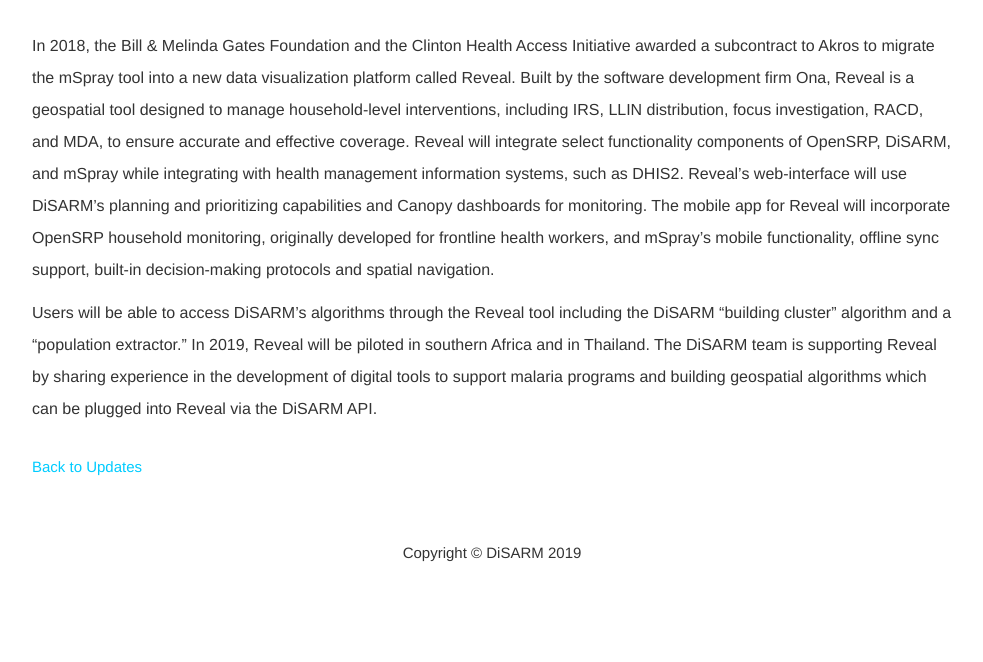
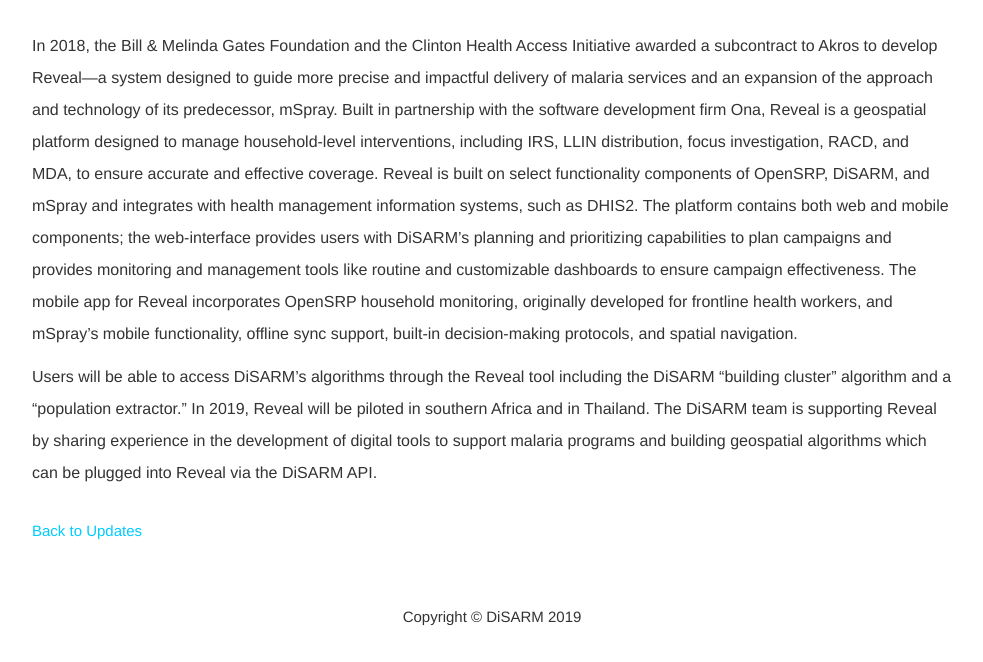
Before and after one commit to disarm-platform/disarm-website, a Jekyll site: the page built from _progress_updates/2018-08-20-Disarm-joins-reveal-consortium.md, in a window 1280 px wide and 1212 px high. Shown: the part 550-1212 px from the top of the window, without its empty margins (148-1131 px from the left). Built offline with Jekyll 4.4.1, drawn with Linux system fonts in a browser that asks for light colours; some web fonts are replaced.

Commit message:
Update 2018-08-20-Disarm-joins-reveal-consortium.md

```diff
--- a/_progress_updates/2018-08-20-Disarm-joins-reveal-consortium.md
+++ b/_progress_updates/2018-08-20-Disarm-joins-reveal-consortium.md
@@ -6,6 +6,6 @@
 image: seotqj7iiga6wjtpklby.png
 ---
 
-In 2018, the Bill & Melinda Gates Foundation and the Clinton Health Access Initiative awarded a subcontract to Akros to migrate the mSpray tool into a new data visualization platform called Reveal. Built by the software development firm Ona, Reveal is a geospatial tool designed to manage household-level interventions, including IRS, LLIN distribution, focus investigation, RACD, and MDA, to ensure accurate and effective coverage. Reveal will integrate select functionality components of OpenSRP, DiSARM, and mSpray while integrating with health management information systems, such as DHIS2. Reveal’s web-interface will use DiSARM’s planning and prioritizing capabilities and Canopy dashboards for monitoring. The mobile app for Reveal will incorporate OpenSRP household monitoring, originally developed for frontline health workers, and mSpray’s mobile functionality, offline sync support, built-in decision-making protocols and spatial navigation.
+In 2018, the Bill & Melinda Gates Foundation and the Clinton Health Access Initiative awarded a subcontract to Akros to develop Reveal—a system designed to guide more precise and impactful delivery of malaria services and an expansion of the approach and technology of its predecessor, mSpray. Built in partnership with the software development firm Ona, Reveal is a geospatial platform designed to manage household-level interventions, including IRS, LLIN distribution, focus investigation, RACD, and MDA, to ensure accurate and effective coverage. Reveal is built on select functionality components of OpenSRP, DiSARM, and mSpray and integrates with health management information systems, such as DHIS2. The platform contains both web and mobile components; the web-interface provides users with DiSARM’s planning and prioritizing capabilities to plan campaigns and provides monitoring and management tools like routine and customizable dashboards to ensure campaign effectiveness. The mobile app for Reveal incorporates OpenSRP household monitoring, originally developed for frontline health workers, and mSpray’s mobile functionality, offline sync support, built-in decision-making protocols, and spatial navigation.
 
 Users will be able to access DiSARM’s algorithms through the Reveal tool including the DiSARM “building cluster” algorithm and a “population extractor.” In 2019, Reveal will be piloted in southern Africa and in Thailand. The DiSARM team is supporting Reveal by sharing experience in the development of digital tools to support malaria programs and building geospatial algorithms which can be plugged into Reveal via the DiSARM API.
```
